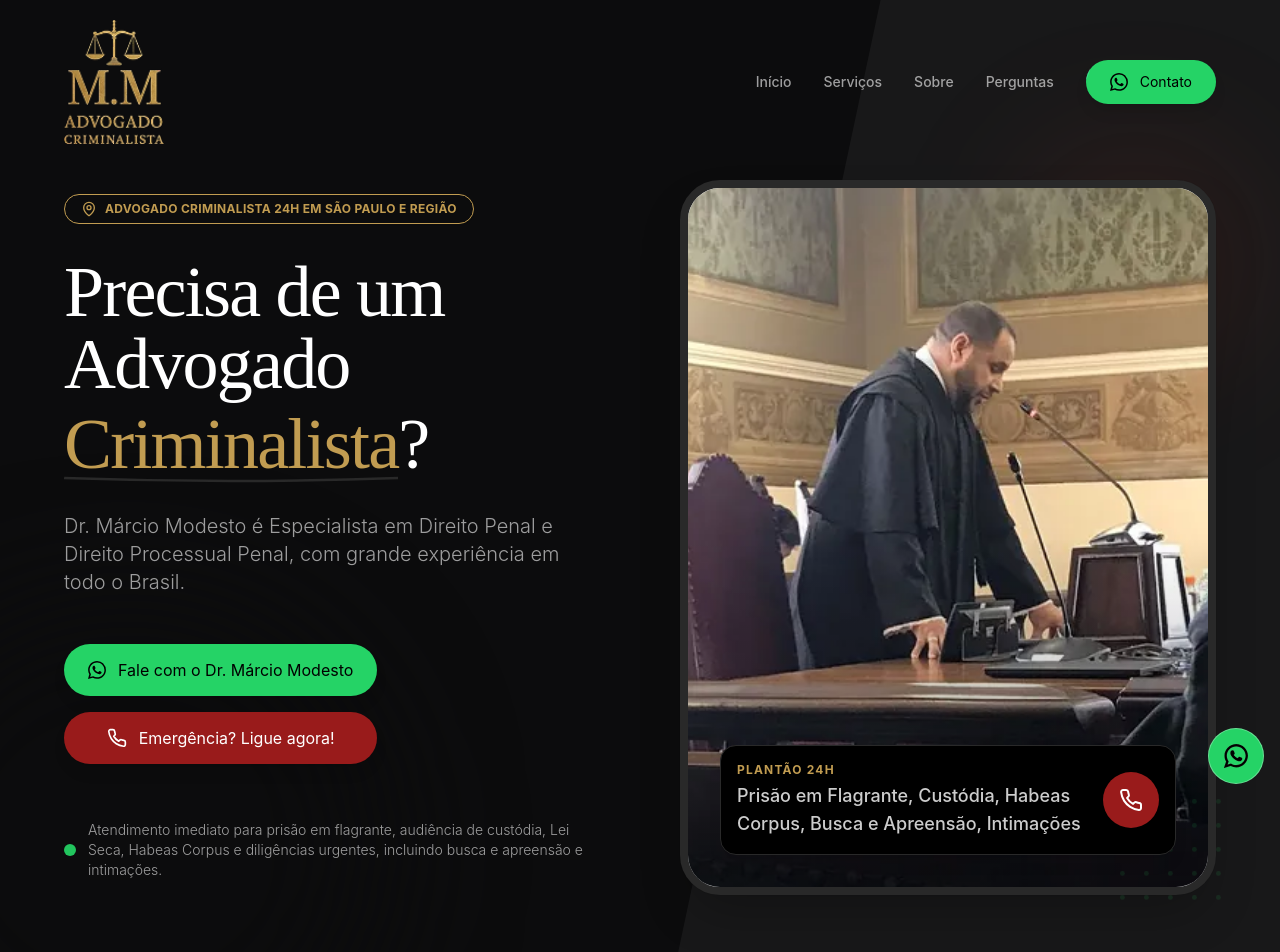
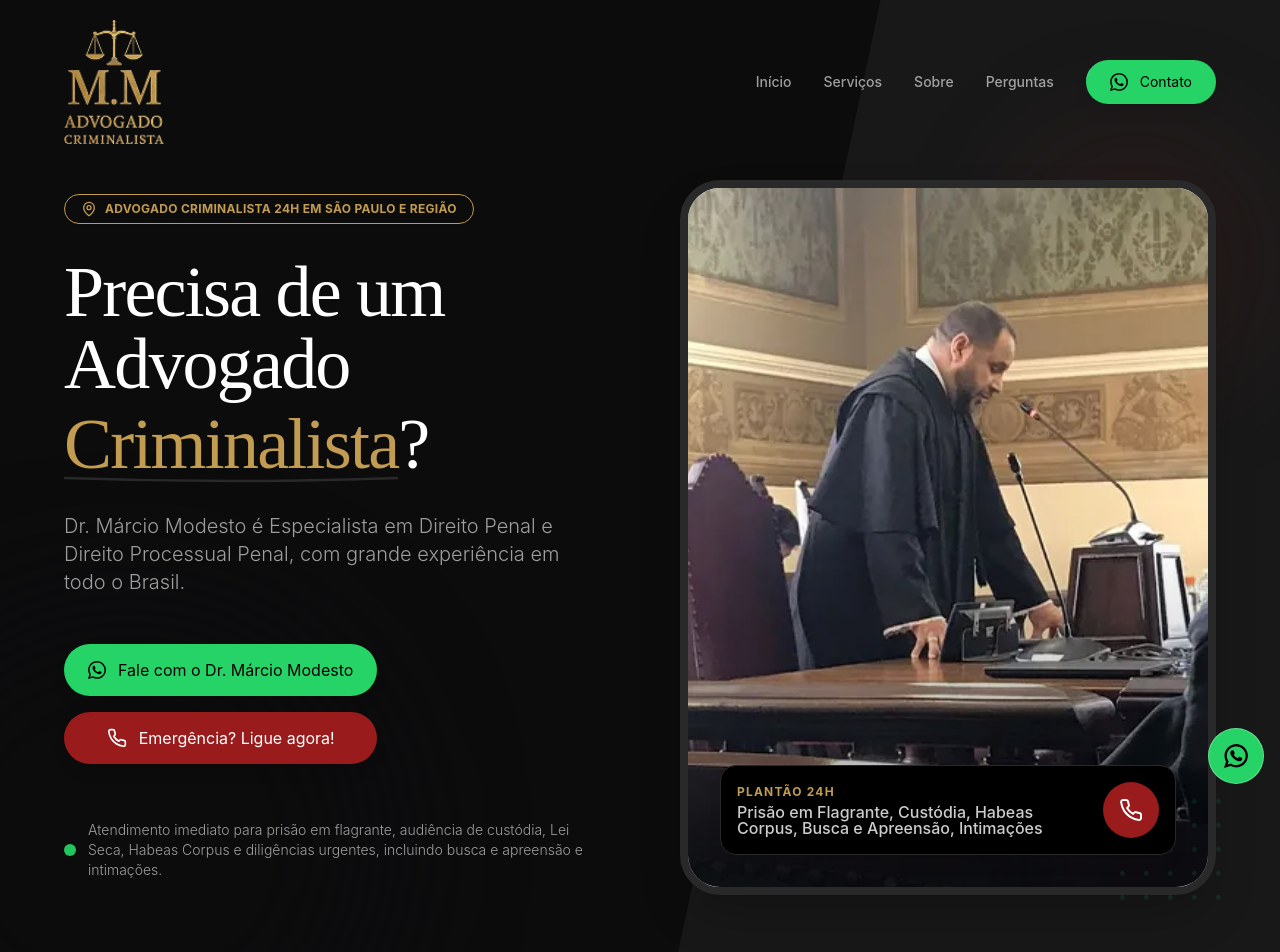
Before and after one commit to Paper-Street-Softwares/LPA-Marcio-Modesto, a React (Vite) app: page /#home in a window 1280 px wide. Shown: the top 952 px of the page. Built offline with nearby package versions, Linux system fonts and the light colour scheme.

Commit message:
fix: Tamanho de fonte

```diff
--- a/src/components/sections/HeroTemplateNovo.jsx
+++ b/src/components/sections/HeroTemplateNovo.jsx
@@ -226,7 +226,7 @@ function HeroTemplateNovo({
                         PLANTÃO 24H
                       </p>
                       <p
-                        className={`text-paragraph2 phone3:text-lg font-secondFont font-medium text-opacity-80 leading-none ${text}`}
+                        className={`text-paragraph2 phone3:text-paragraph4 font-secondFont font-medium text-opacity-80 leading-none ${text}`}
                       >
                         Prisão em Flagrante, Custódia, Habeas Corpus, Busca e
                         Apreensão, Intimações
```
